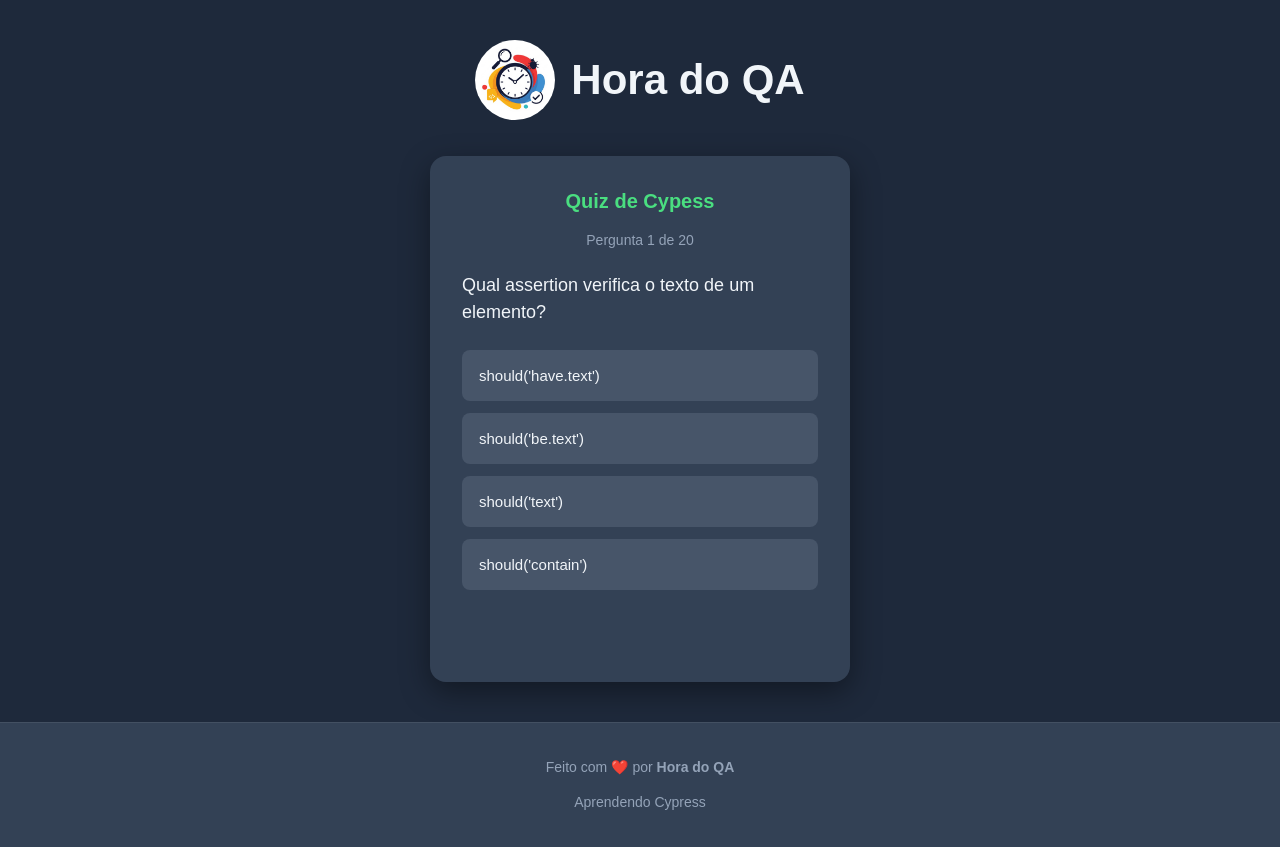
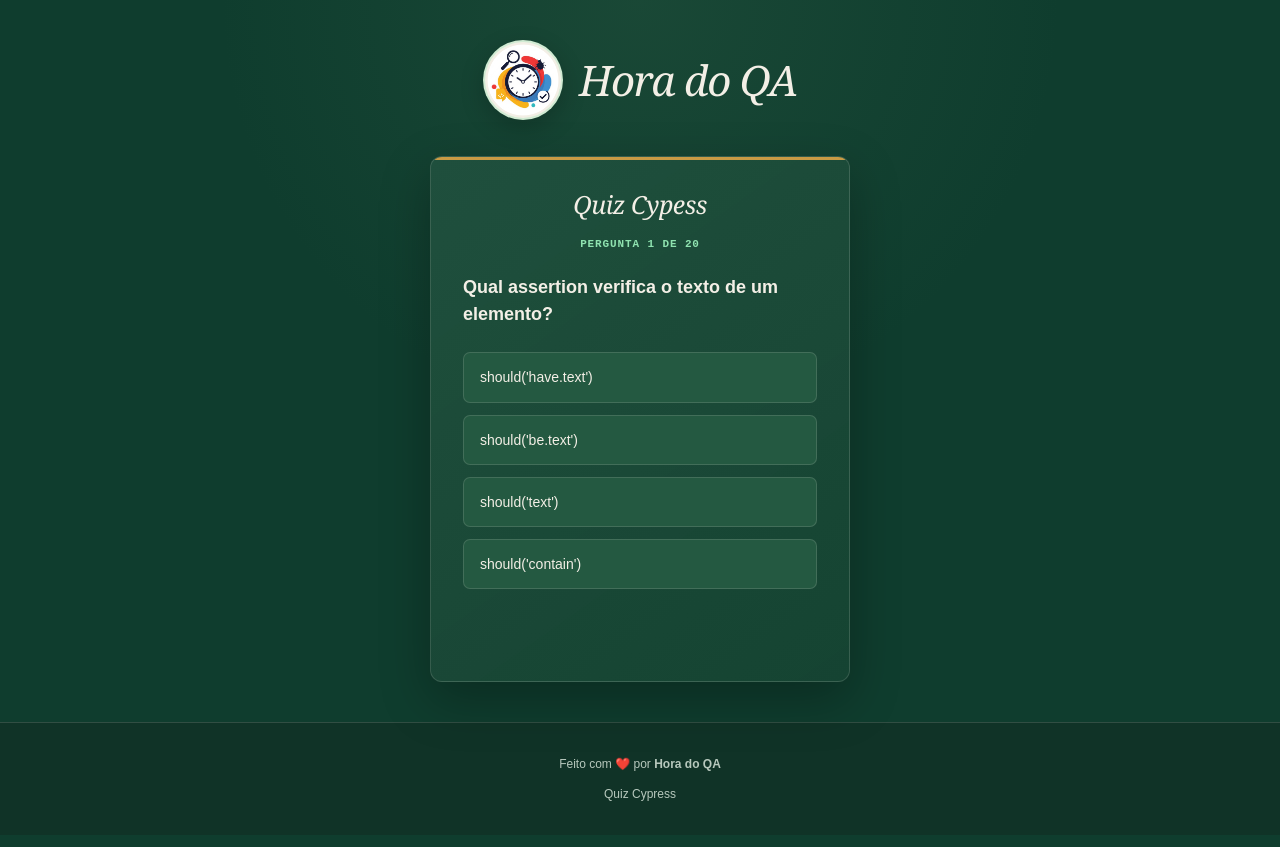
Before and after one commit to horadoqa/quiz-cypress, a website: page game/index.html in a window 1280 px wide. Drawn offline with Linux system fonts and the light colour scheme.

Commit message:
feat: Modificando a identidade visual

```diff
--- a/game/assets/styles.css
+++ b/game/assets/styles.css
@@ -1,34 +1,85 @@
 :root {
-  --bg: #1e293b;
-  --card: #334155;
-  --button: #475569;
-  --button-hover: #64748b;
-  --primary: #2563eb;
-  --text: #f1f5f9;
-  --muted: #94a3b8;
-  --success: #16a34a;
-  --success-light: #4ade80;
-  --error: #dc2626;
-  --error-light: #f87171;
-  --border: rgba(255, 255, 255, 0.08);
+  /* =========================
+     Identidade visual
+     ========================= */
+
+  --deep-green: #0F3D2E;
+  --moss: #3F6F52;
+  --signal: #8FE3B0;
+  --gold: #C99A44;
+  --ivory: #F3EFE6;
+  --ink: #12201A;
+
+  /* =========================
+     Aplicação da interface
+     ========================= */
+
+  --bg: var(--deep-green);
+  --card: #174936;
+
+  --button: #245941;
+  --button-hover: #3F6F52;
+
+  --primary: var(--signal);
+  --primary-dark: #6FC997;
+
+  --text: var(--ivory);
+  --muted: #B7C8BD;
+
+  --success: var(--signal);
+  --success-light: var(--signal);
+
+  --error: #B95C52;
+  --error-light: #F0A39A;
+
+  --border: rgba(243, 239, 230, 0.14);
+  --border-strong: rgba(143, 227, 176, 0.35);
+
+  --shadow:
+    0 18px 50px rgba(0, 0, 0, 0.28);
 }
+
+
+/* =========================
+   Reset
+   ========================= */
 
 * {
   box-sizing: border-box;
 }
 
+
+/* =========================
+   Base
+   ========================= */
+
 body {
-  font-family: Arial, sans-serif;
-  background: var(--bg);
+  font-family: "Manrope", Arial, sans-serif;
+
+  background:
+    radial-gradient(
+      circle at top,
+      rgba(63, 111, 82, 0.22),
+      transparent 40%
+    ),
+    var(--bg);
+
   color: var(--text);
+
   margin: 0;
   min-height: 100vh;
 
   display: flex;
   flex-direction: column;
+
+  -webkit-font-smoothing: antialiased;
 }
 
-/* Conteúdo principal */
+
+/* =========================
+   Conteúdo principal
+   ========================= */
+
 .pagina {
   flex: 1;
   width: 100%;
@@ -43,7 +94,11 @@ body {
   padding: 40px 20px;
 }
 
-/* Logo */
+
+/* =========================
+   Logo
+   ========================= */
+
 .logo {
   display: flex;
   align-items: center;
@@ -51,7 +106,6 @@ body {
 
   gap: 16px;
 
-  font-weight: bold;
   margin: 0 0 8px;
 }
 
@@ -66,75 +120,162 @@ body {
   align-items: center;
   justify-content: center;
 
-  background: #fff;
+  background: var(--ivory);
+
   flex-shrink: 0;
+
+  border: 2px solid rgba(143, 227, 176, 0.35);
+
+  box-shadow:
+    0 8px 24px rgba(0, 0, 0, 0.2);
 }
 
 .logo-icon img {
   width: 100%;
   height: 100%;
+
   object-fit: cover;
+
   display: block;
 }
 
 .logo-text {
+  font-family: "Newsreader", Georgia, serif;
+
   font-size: 42px;
+  font-weight: 500;
+  font-style: italic;
+
   line-height: 1;
+
+  letter-spacing: -0.03em;
 }
 
 .logo-text span {
-  color: #60a5fa;
+  color: var(--signal);
 }
 
-/* Quiz */
+
+/* =========================
+   Quiz
+   ========================= */
+
 #quiz-container {
   width: min(420px, 100%);
 
-  background: var(--card);
+  background:
+    linear-gradient(
+      145deg,
+      rgba(255, 255, 255, 0.035),
+      rgba(0, 0, 0, 0.08)
+    ),
+    var(--card);
 
   padding: 32px;
-  border-radius: 16px;
 
-  box-shadow: 0 10px 30px rgba(0, 0, 0, 0.4);
+  border-radius: 12px;
+
+  border: 1px solid var(--border);
+
+  box-shadow: var(--shadow);
 
   display: flex;
   flex-direction: column;
+
+  position: relative;
+
+  overflow: hidden;
 }
 
-/* Título */
+/*
+  Pequeno detalhe editorial/técnico.
+  Evita deixar o card visualmente genérico.
+*/
+
+#quiz-container::before {
+  content: "";
+
+  position: absolute;
+
+  top: 0;
+  left: 0;
+
+  width: 100%;
+  height: 3px;
+
+  background: var(--gold);
+}
+
+
+/* =========================
+   Título
+   ========================= */
+
 h1 {
-  font-size: 20px;
-  line-height: 1.3;
+  font-family: "Newsreader", Georgia, serif;
+
+  font-size: 25px;
+  font-weight: 500;
+  font-style: italic;
+
+  line-height: 1.25;
 
   text-align: center;
 
   margin: 0 0 18px;
 
-  color: var(--success-light);
+  color: var(--ivory);
+
+  letter-spacing: -0.02em;
 }
 
-/* Contador */
+
+/* =========================
+   Contador / metadados
+   ========================= */
+
 #contador {
+  font-family: "JetBrains Mono", monospace;
+
   text-align: center;
 
-  color: var(--muted);
+  color: var(--signal);
 
   margin: 0 0 24px;
 
-  font-size: 14px;
+  font-size: 11px;
+  font-weight: 600;
+
+  letter-spacing: 0.08em;
+
+  text-transform: uppercase;
 }
 
-/* Pergunta */
+
+/* =========================
+   Pergunta
+   ========================= */
+
 #pergunta {
+  font-family: "Manrope", Arial, sans-serif;
+
   font-size: 18px;
+  font-weight: 600;
+
   line-height: 1.5;
 
   margin: 0 0 24px;
 
   min-height: 50px;
+
+  color: var(--ivory);
 }
 
-/* Área das respostas */
+
+/* =========================
+   Área das respostas
+   ========================= */
+
 .resposta-btn {
   display: block;
 
@@ -145,21 +286,29 @@ h1 {
   margin: 0 0 12px;
 
   background: var(--button);
+
   color: var(--text);
 
-  border: 1px solid transparent;
-  border-radius: 8px;
+  border: 1px solid var(--border);
 
-  font-size: 15px;
-  line-height: 1.4;
+  border-radius: 7px;
+
+  font-family: "Manrope", Arial, sans-serif;
+
+  font-size: 14px;
+  font-weight: 500;
+
+  line-height: 1.45;
 
   cursor: pointer;
+
   text-align: left;
 
   transition:
     background 0.2s ease,
     transform 0.15s ease,
-    border-color 0.2s ease;
+    border-color 0.2s ease,
+    color 0.2s ease;
 }
 
 .resposta-btn:last-child {
@@ -168,6 +317,9 @@ h1 {
 
 .resposta-btn:hover:not(:disabled) {
   background: var(--button-hover);
+
+  border-color: rgba(143, 227, 176, 0.3);
+
   transform: translateY(-1px);
 }
 
@@ -175,40 +327,91 @@ h1 {
   transform: translateY(0);
 }
 
+
+/* =========================
+   Resposta correta
+   ========================= */
+
 .resposta-btn.correta {
-  background: var(--success);
+  background: var(--signal);
+
+  color: var(--ink);
+
+  border-color: var(--signal);
+
+  font-weight: 700;
 }
+
+
+/* =========================
+   Resposta errada
+   ========================= */
 
 .resposta-btn.errada {
   background: var(--error);
+
+  color: var(--ivory);
+
+  border-color: var(--error);
 }
+
+
+/* =========================
+   Botão desabilitado
+   ========================= */
 
 .resposta-btn:disabled {
   cursor: default;
-  opacity: 0.9;
+  opacity: 0.95;
 }
 
-/* Feedback */
+
+/* =========================
+   Feedback
+   ========================= */
+
 #feedback {
   min-height: 24px;
 
   margin: 20px 0 16px;
 
-  font-weight: bold;
+  font-family: "JetBrains Mono", monospace;
+
+  font-size: 12px;
+  font-weight: 700;
+
   line-height: 1.4;
 
   text-align: center;
+
+  letter-spacing: 0.04em;
+
+  text-transform: uppercase;
 }
 
 #feedback.acerto {
-  color: var(--success-light);
+  color: var(--signal);
+}
+
+#feedback.acerto::before {
+  content: "PASS — ";
+  color: var(--signal);
 }
 
 #feedback.erro {
   color: var(--error-light);
 }
 
-/* Botões */
+#feedback.erro::before {
+  content: "FAIL — ";
+  color: var(--error-light);
+}
+
+
+/* =========================
+   Botões principais
+   ========================= */
+
 #proxima-btn,
 #reiniciar-btn {
   width: 100%;
@@ -217,42 +420,79 @@ h1 {
 
   margin-top: 4px;
 
-  background: var(--primary);
-  color: white;
+  background: var(--signal);
 
-  border: none;
-  border-radius: 8px;
+  color: var(--ink);
 
-  font-size: 15px;
-  font-weight: bold;
+  border: 1px solid var(--signal);
+
+  border-radius: 7px;
+
+  font-family: "JetBrains Mono", monospace;
+
+  font-size: 12px;
+  font-weight: 700;
+
+  letter-spacing: 0.04em;
+
+  text-transform: uppercase;
 
   cursor: pointer;
 
   transition:
     background 0.2s ease,
-    transform 0.15s ease;
+    border-color 0.2s ease,
+    transform 0.15s ease,
+    box-shadow 0.2s ease;
 }
 
 #proxima-btn:hover,
 #reiniciar-btn:hover {
-  background: #1d4ed8;
+  background: #A7EAC2;
+
+  border-color: #A7EAC2;
+
   transform: translateY(-1px);
+
+  box-shadow:
+    0 6px 20px rgba(143, 227, 176, 0.18);
 }
 
-/* Resultado */
+#proxima-btn:active,
+#reiniciar-btn:active {
+  transform: translateY(0);
+}
+
+
+/* =========================
+   Resultado
+   ========================= */
+
 #tela-resultado {
   display: none;
+
   text-align: center;
 }
 
 #tela-resultado h2 {
-  font-size: 22px;
+  font-family: "Newsreader", Georgia, serif;
+
+  font-size: 28px;
+  font-weight: 500;
+  font-style: italic;
+
   margin: 0 0 16px;
+
+  color: var(--ivory);
 }
 
 #pontuacao-final {
+  font-family: "JetBrains Mono", monospace;
+
   font-size: 40px;
-  font-weight: bold;
+  font-weight: 700;
+
+  color: var(--signal);
 
   margin: 0 0 12px;
 }
@@ -263,9 +503,15 @@ h1 {
   margin: 0 0 24px;
 
   line-height: 1.5;
+
+  font-size: 14px;
 }
 
-/* Rodapé */
+
+/* =========================
+   Rodapé
+   ========================= */
+
 footer {
   width: 100%;
 
@@ -273,20 +519,28 @@ footer {
 
   color: var(--muted);
 
-  font-size: 14px;
+  font-family: "Manrope", Arial, sans-serif;
+
+  font-size: 12px;
+
   line-height: 1.5;
 
   padding: 20px;
 
   border-top: 1px solid var(--border);
 
-  background: var(--card);
+  background: rgba(18, 32, 26, 0.35);
 }
 
-/* Celular */
+
+/* =========================
+   Celular
+   ========================= */
+
 @media (max-width: 500px) {
   .pagina {
     gap: 22px;
+
     padding: 30px 15px;
   }
 
@@ -305,9 +559,13 @@ footer {
 
   #quiz-container {
     padding: 26px 20px;
+
+    border-radius: 10px;
   }
 
   h1 {
+    font-size: 23px;
+
     margin-bottom: 16px;
   }
 
@@ -317,11 +575,13 @@ footer {
 
   #pergunta {
     font-size: 17px;
+
     margin-bottom: 22px;
   }
 
   .resposta-btn {
     padding: 14px;
+
     margin-bottom: 10px;
   }
 
--- a/game/index.html
+++ b/game/index.html
@@ -24,7 +24,7 @@
 
     <div id="quiz-container">
       <div id="tela-quiz">
-        <h1>Quiz de Cypess</h1>
+        <h1>Quiz Cypess</h1>
         <div id="contador"></div>
         <div id="pergunta"></div>
         <div id="opcoes"></div>
@@ -48,7 +48,7 @@
 
     <p>Feito com ❤️ por <strong>Hora do QA</strong></p>
 
-    <p>Aprendendo Cypress</p>
+    <p>Quiz Cypress</p>
 
   </footer>
 
```
